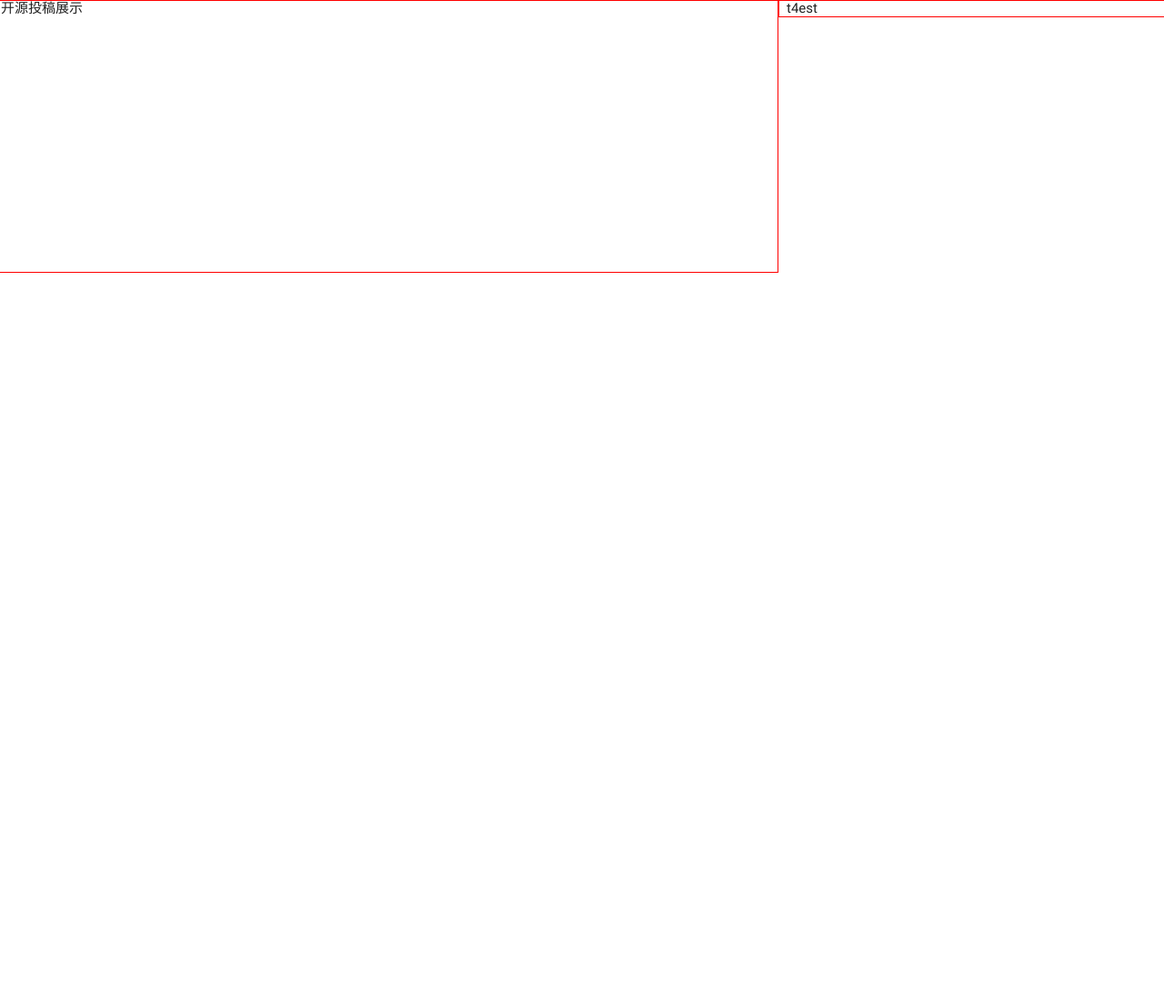
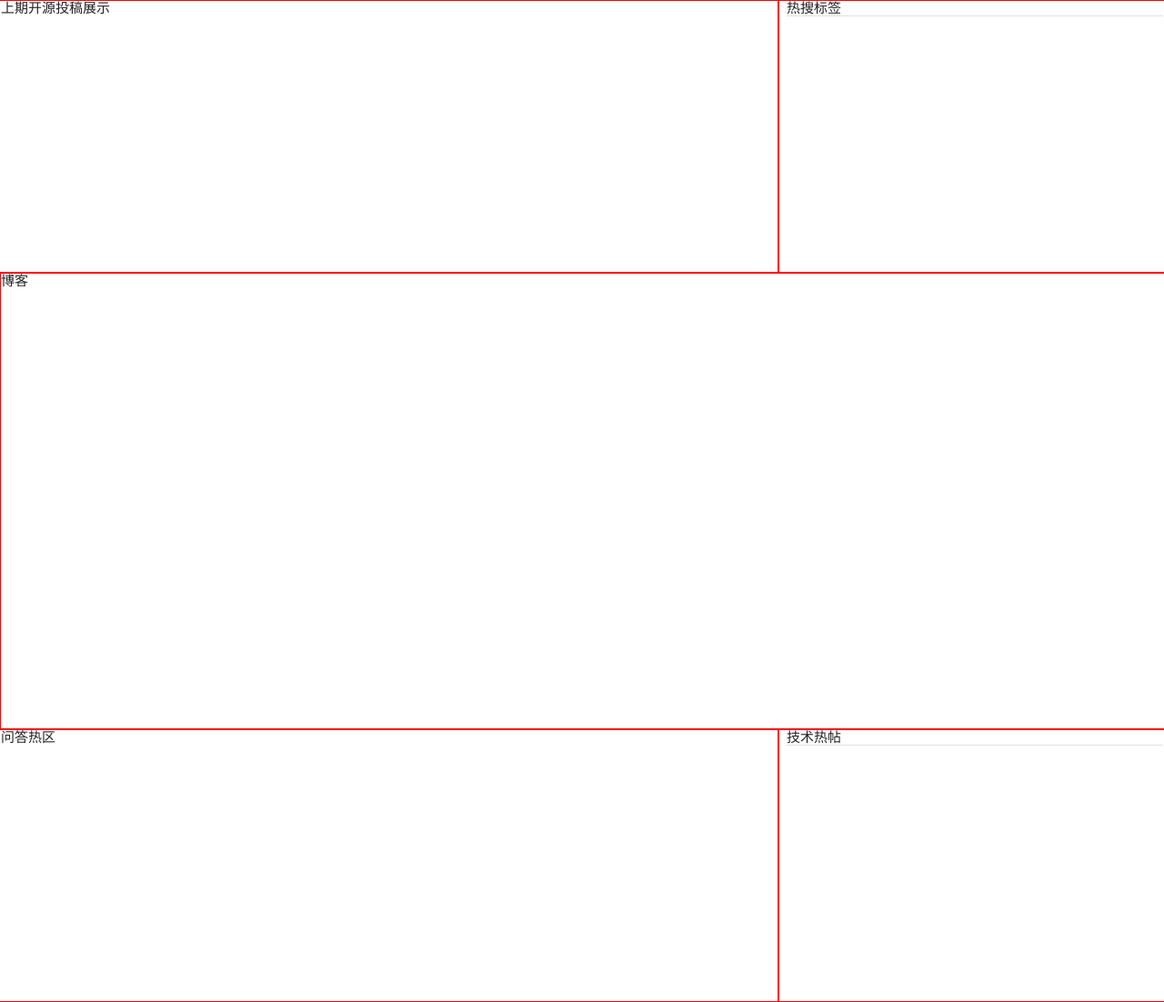
Before and after one commit to handexing/geek_page, a plain HTML site: page view/indexPage.html in a window 1280 px wide. Shown: the whole page at 91% size. Before the commit the page ends 800 px from the top, so only its background shows below. Drawn offline with Linux system fonts and the light colour scheme.

Commit message:
update index page

```diff
--- a/css/indexPage.css
+++ b/css/indexPage.css
@@ -1,2 +1,4 @@
 body{margin: 0px;padding: 0px;}
 #open_source{height: 300px;border: 1px solid red;}
+#hot_lable{height: 300px;border: 1px solid red;}
+#blog{width: 100%; height: 500px;border: 1px solid red;}
--- a/view/indexPage.html
+++ b/view/indexPage.html
@@ -11,10 +11,24 @@
 	<body>
 		<div class="mdui-row">
   			<div class="mdui-col-xs-12 mdui-col-sm-8" id="open_source">
-  				开源投稿展示
+  				上期开源投稿展示
   			</div>
-  			<div class="mdui-col-xs-6 mdui-col-sm-4" style="border: 1px solid red;">
-  				t4est
+  			<div class="mdui-col-xs-6 mdui-col-sm-4" id="hot_lable">
+  				热搜标签
+  				<hr class="mdui-divider"/>
+  			</div>
+		</div>
+		<div id="blog">
+			博客
+		</div>
+
+		<div class="mdui-row">
+  			<div class="mdui-col-xs-12 mdui-col-sm-8" id="open_source">
+  				问答热区
+  			</div>
+  			<div class="mdui-col-xs-6 mdui-col-sm-4" id="hot_lable">
+  				技术热帖
+  				<hr class="mdui-divider"/>
   			</div>
 		</div>
 	</body>
```
Also changed, not shown: index.html (+4 -1 lines), 1 other file.
